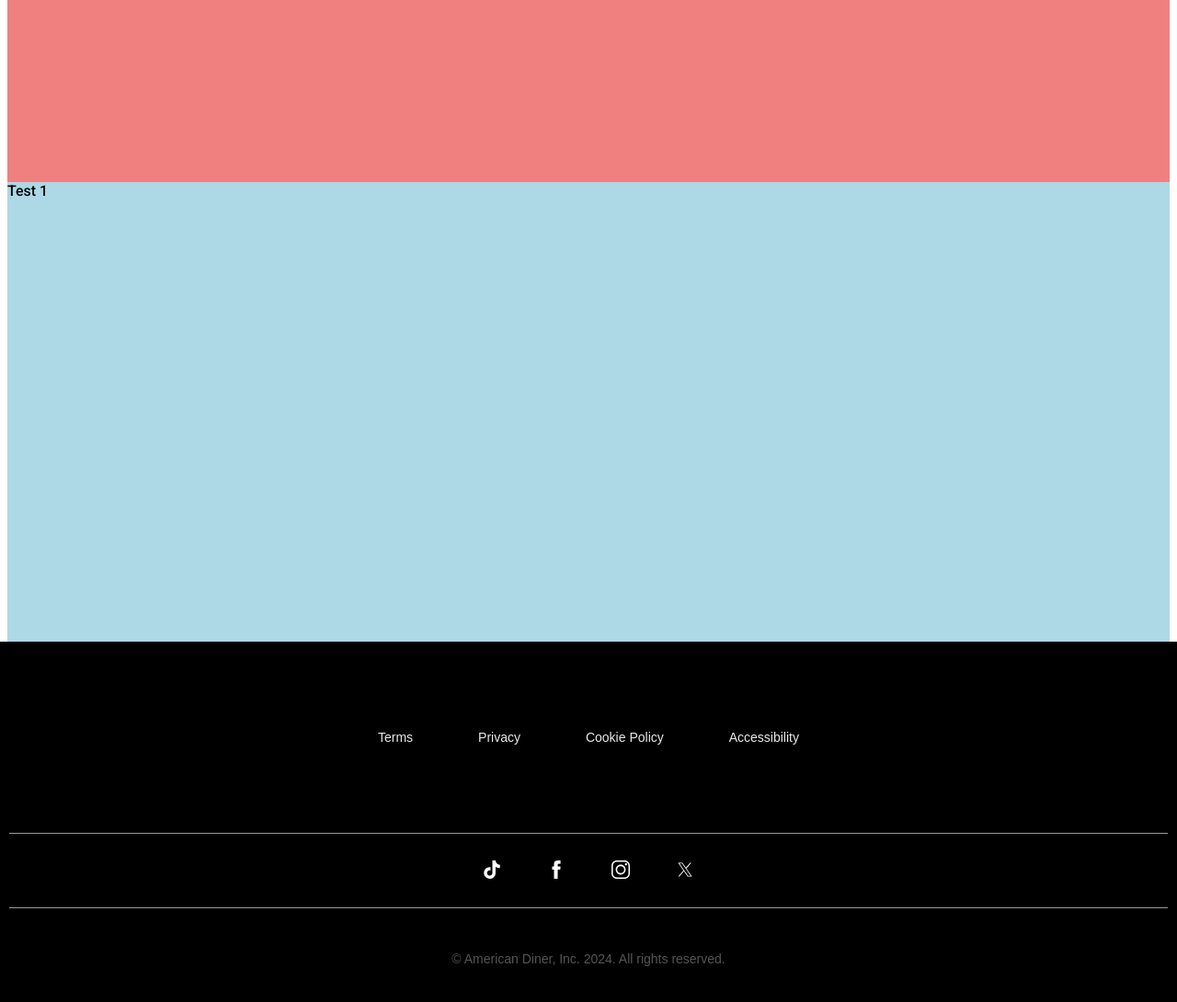
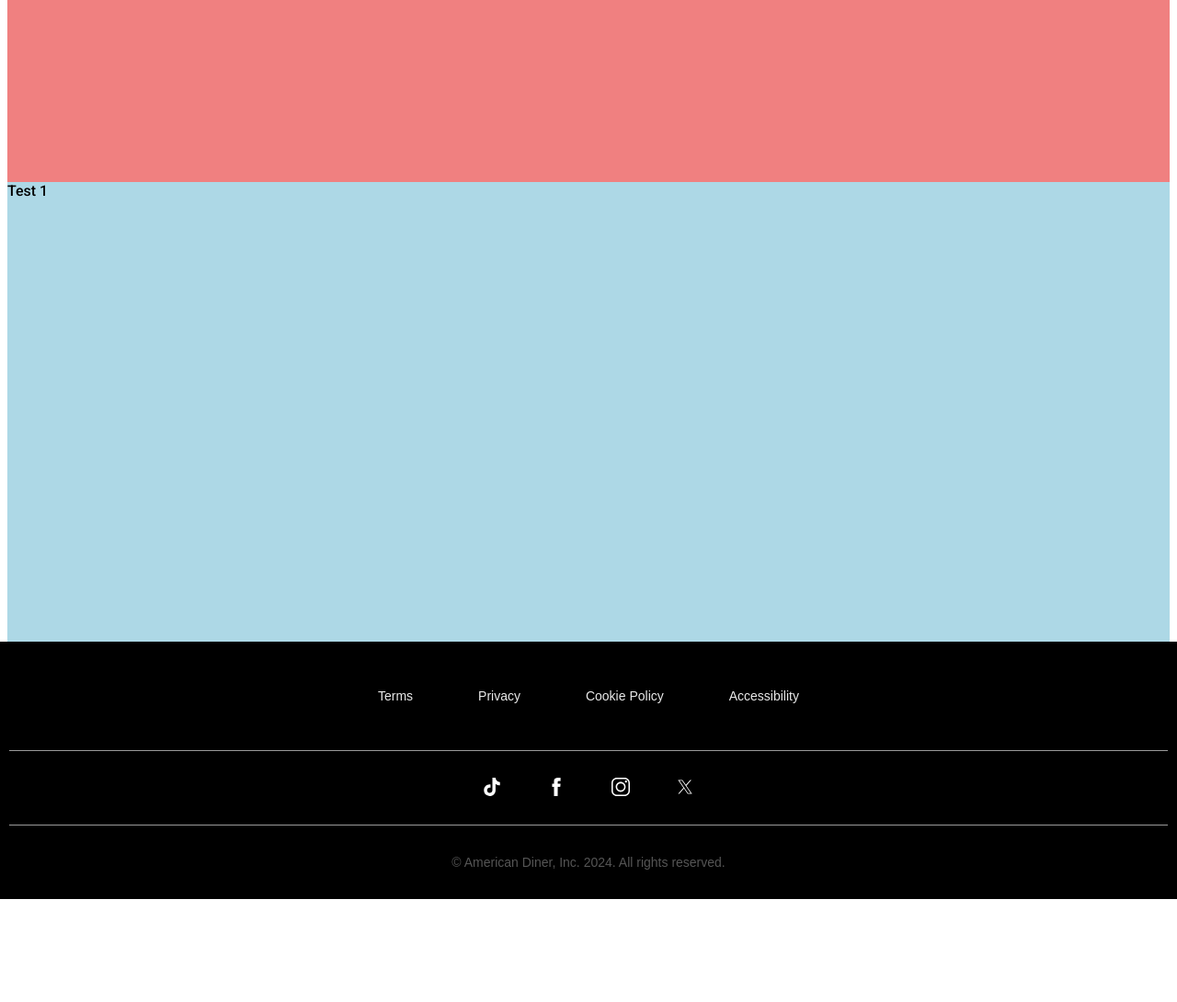
Before and after one commit to jordanandrewks/american-diner, a Next.js app: page / in a window 1280 px wide. Shown: the part 431-1521 px from the top of the page at 92% size. After the commit the page ends 1409 px from the top, so only its background shows below. Built offline with nearby package versions, Linux system fonts and the light colour scheme.

Commit message:
Update footer.module.css

```diff
--- a/src/components/footer/footer.module.css
+++ b/src/components/footer/footer.module.css
@@ -3,7 +3,7 @@
   position: sticky;
   background-color: black;
   top: 100%;
-  height: 400px;
+  height: 280px;
   margin-left: -8px;
   margin-right: -8px;
   color: whitesmoke;
@@ -55,10 +55,10 @@
 }
 
 .bottomSectionContainer {
+  height: 80px;
   display: flex;
   justify-content: center;
   align-items: center;
-  height: 110px;
 }
 
 .trademarkText {
```
